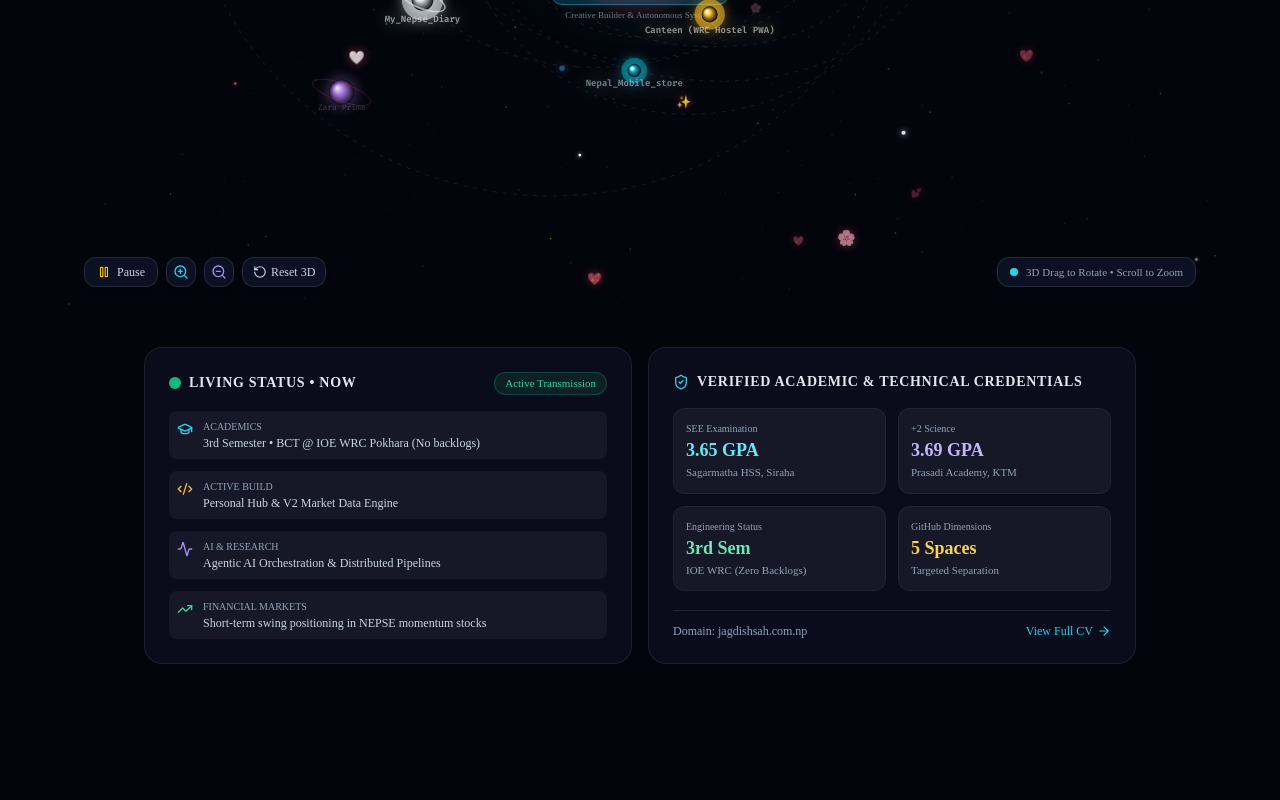
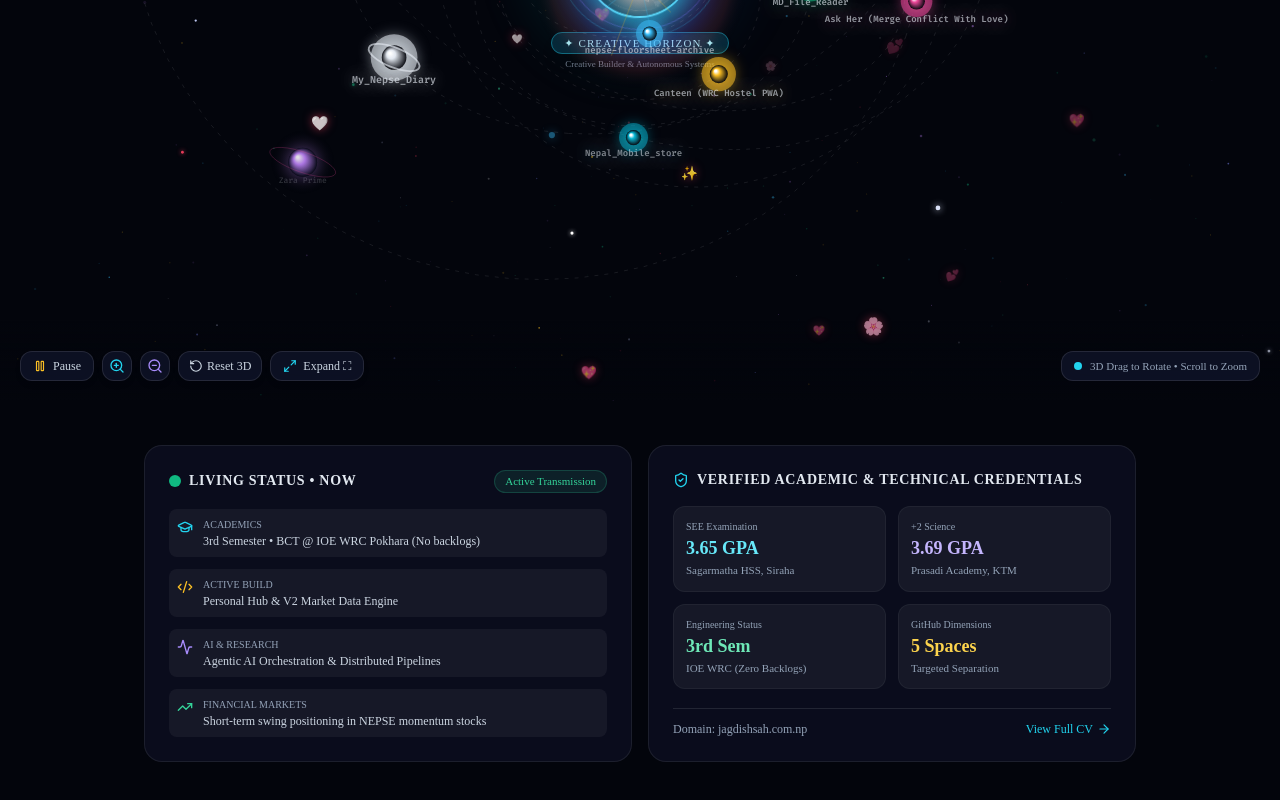
Before and after one commit to jagdishsah126/jagdishsah126, a Next.js app: page / in a window 1280 px wide. Shown: the part 960-1760 px from the top of the page. Built offline with nearby package versions, Linux system fonts and the light colour scheme.

Commit message:
feat(cosmos): full-bleed 100vw layout with edge gradient masks and cinematic fullscreen planetarium mode

```diff
--- a/src/components/cosmic/CosmicCanvas.tsx
+++ b/src/components/cosmic/CosmicCanvas.tsx
@@ -16,6 +16,8 @@ import {
   ZoomOut,
   Layers,
   X,
+  Maximize2,
+  Minimize2,
 } from "lucide-react";
 
 interface CosmicCanvasProps {
@@ -111,6 +113,10 @@ export default function CosmicCanvas({ onSelectProject }: CosmicCanvasProps) {
   const [isFacingBackState, setIsFacingBackState] = useState<boolean>(false);
   // Tracks whether any planet is in front of the central sun (medallion should go behind)
   const [medallionBehind, setMedallionBehind] = useState<boolean>(false);
+  // Fullscreen / Planetarium mode state
+  const [isFullscreen, setIsFullscreen] = useState<boolean>(false);
+  const isFullscreenRef = useRef<boolean>(false);
+  isFullscreenRef.current = isFullscreen;
 
   // Mutable refs for 60fps animations with smooth inertia damping (Project-Zara style)
   const rotXRef = useRef<number>(0.95);
@@ -392,6 +398,39 @@ export default function CosmicCanvas({ onSelectProject }: CosmicCanvasProps) {
     setPinnedPlanet(null);
   };
 
+  const toggleFullscreen = () => {
+    playClickSound();
+    setIsFullscreen((prev) => !prev);
+  };
+
+  // Keyboard Escape listener & body scroll lock for Fullscreen mode
+  useEffect(() => {
+    if (!isFullscreen) return;
+
+    const handleKeyDown = (e: KeyboardEvent) => {
+      if (e.key === "Escape") {
+        setIsFullscreen(false);
+      }
+    };
+
+    window.addEventListener("keydown", handleKeyDown);
+    const originalOverflow = document.body.style.overflow;
+    document.body.style.overflow = "hidden";
+
+    return () => {
+      window.removeEventListener("keydown", handleKeyDown);
+      document.body.style.overflow = originalOverflow;
+    };
+  }, [isFullscreen]);
+
+  // Trigger resize event when toggling fullscreen so canvas recalculates immediately
+  useEffect(() => {
+    const timer = setTimeout(() => {
+      window.dispatchEvent(new Event("resize"));
+    }, 60);
+    return () => clearTimeout(timer);
+  }, [isFullscreen]);
+
   // Main Canvas Render Loop (60fps with pure 3D volumetric depth)
   useEffect(() => {
     const canvas = canvasRef.current;
@@ -450,10 +489,11 @@ export default function CosmicCanvas({ onSelectProject }: CosmicCanvasProps) {
 
       ctx.clearRect(0, 0, width, height);
 
-      // Base responsive scale factor
+      // Base responsive scale factor (allows expansion in fullscreen for immersive view)
       const baseMaxRadius = 450;
       const availableRadius = Math.min(width, height) / 2 - 30;
-      const baseScale = Math.max(0.48, Math.min(1.0, availableRadius / baseMaxRadius));
+      const maxScaleLimit = isFullscreenRef.current ? 1.25 : 1.05;
+      const baseScale = Math.max(0.48, Math.min(maxScaleLimit, availableRadius / baseMaxRadius));
 
       // ----------------------------------------------------------------------
       // PASS A: 3D Volumetric Background Stars (Twinkling & 3D Drag Rotation)
@@ -1068,8 +1108,42 @@ export default function CosmicCanvas({ onSelectProject }: CosmicCanvasProps) {
   return (
     <div
       ref={containerRef}
-      className="relative w-full h-[650px] md:h-[750px] flex items-center justify-center overflow-hidden select-none"
+      className={`select-none transition-all duration-300 ${
+        isFullscreen
+          ? "fixed inset-0 z-50 w-screen h-screen bg-[#02040a] flex items-center justify-center overflow-hidden"
+          : "relative w-full h-[680px] md:h-[780px] lg:h-[840px] flex items-center justify-center overflow-hidden"
+      }`}
     >
+      {/* Edge gradient blending masks (active in embedded mode so stars seamlessly melt into dark space) */}
+      {!isFullscreen && (
+        <>
+          <div className="absolute top-0 inset-x-0 h-20 bg-gradient-to-b from-space-void via-space-void/60 to-transparent pointer-events-none z-10" />
+          <div className="absolute bottom-0 inset-x-0 h-20 bg-gradient-to-t from-space-void via-space-void/60 to-transparent pointer-events-none z-10" />
+        </>
+      )}
+
+      {/* Fullscreen Mode Top HUD */}
+      {isFullscreen && (
+        <>
+          <div className="absolute top-5 left-5 z-30 flex items-center gap-2.5 px-3.5 py-2 rounded-xl bg-space-card/90 border border-cyan-400/30 text-xs font-mono text-cyan-300 backdrop-blur-md shadow-xl animate-in fade-in duration-200">
+            <span className="w-2 h-2 rounded-full bg-cyan-400 animate-ping" />
+            <Sparkles className="w-4 h-4 text-cyan-400" />
+            <span className="hidden sm:inline font-semibold">COSMIC OBSERVATORY</span>
+            <span className="text-slate-400">• 8 Keplerian Systems</span>
+          </div>
+
+          <button
+            onClick={toggleFullscreen}
+            className="absolute top-5 right-5 z-30 flex items-center gap-2 px-3.5 py-2 rounded-xl bg-cyan-500/20 hover:bg-cyan-500/30 border border-cyan-400/50 text-xs font-mono font-semibold text-cyan-200 backdrop-blur-md transition-all shadow-[0_0_15px_rgba(56,189,248,0.3)] group animate-in fade-in duration-200"
+            title="Exit Fullscreen (Esc)"
+          >
+            <Minimize2 className="w-4 h-4 group-hover:scale-110 transition-transform" />
+            <span>Exit Fullscreen</span>
+            <kbd className="hidden sm:inline-block px-1.5 py-0.5 rounded bg-black/40 text-[10px] text-cyan-300 font-mono">ESC</kbd>
+          </button>
+        </>
+      )}
+
       {/* 3D Cosmic Canvas */}
       <canvas
         ref={canvasRef}
@@ -1202,7 +1276,7 @@ export default function CosmicCanvas({ onSelectProject }: CosmicCanvasProps) {
               setHoveredPlanet(null);
             }
           }}
-          className="absolute z-30 top-6 right-6 w-80 p-5 cosmic-glass shadow-2xl border-cyan-400/40 backdrop-blur-xl animate-in fade-in zoom-in-95 duration-150"
+          className={`absolute z-30 ${isFullscreen ? "top-20" : "top-6"} right-6 w-80 p-5 cosmic-glass shadow-2xl border-cyan-400/40 backdrop-blur-xl animate-in fade-in zoom-in-95 duration-150`}
         >
           {/* Card Header */}
           <div className="flex items-center justify-between gap-2 mb-2">
@@ -1323,6 +1397,29 @@ export default function CosmicCanvas({ onSelectProject }: CosmicCanvasProps) {
           <RotateCcw className="w-3.5 h-3.5" />
           <span>Reset 3D</span>
         </button>
+
+        {/* Fullscreen Planetarium Mode Toggle */}
+        <button
+          onClick={toggleFullscreen}
+          className={`flex items-center gap-1.5 px-3 py-1.5 rounded-xl border backdrop-blur-md transition-all shadow-md text-xs font-mono ${
+            isFullscreen
+              ? "bg-cyan-500/25 border-cyan-400/60 text-cyan-200 shadow-[0_0_12px_rgba(56,189,248,0.3)]"
+              : "bg-space-card/90 hover:bg-space-card-hover border-white/10 text-slate-300 hover:text-cyan-300"
+          }`}
+          title={isFullscreen ? "Exit Fullscreen (Esc)" : "Expand to Fullscreen"}
+        >
+          {isFullscreen ? (
+            <>
+              <Minimize2 className="w-3.5 h-3.5 text-cyan-400" />
+              <span>Exit</span>
+            </>
+          ) : (
+            <>
+              <Maximize2 className="w-3.5 h-3.5 text-cyan-400" />
+              <span>Expand ⛶</span>
+            </>
+          )}
+        </button>
       </div>
 
       {/* Interactive 3D Instruction Tag (Bottom Right) */}
--- a/src/components/tabs/HomeTab.tsx
+++ b/src/components/tabs/HomeTab.tsx
@@ -107,8 +107,8 @@ export default function HomeTab({ onSelectProject, onSelectTab }: HomeTabProps)
         </div>
       </section>
 
-      {/* The 8-Planet Project Solar System Canvas */}
-      <section className="w-full relative max-w-6xl my-2">
+      {/* The 8-Planet Project Solar System Canvas (Full-Bleed Across Viewport) */}
+      <section className="w-full relative my-3">
         <div className="text-center mb-1">
           <span className="text-[11px] font-mono tracking-widest text-slate-400 uppercase">
             ✦ Interactive Planetary Orbital Canvas • Hover to inspect or click to view ✦
```
